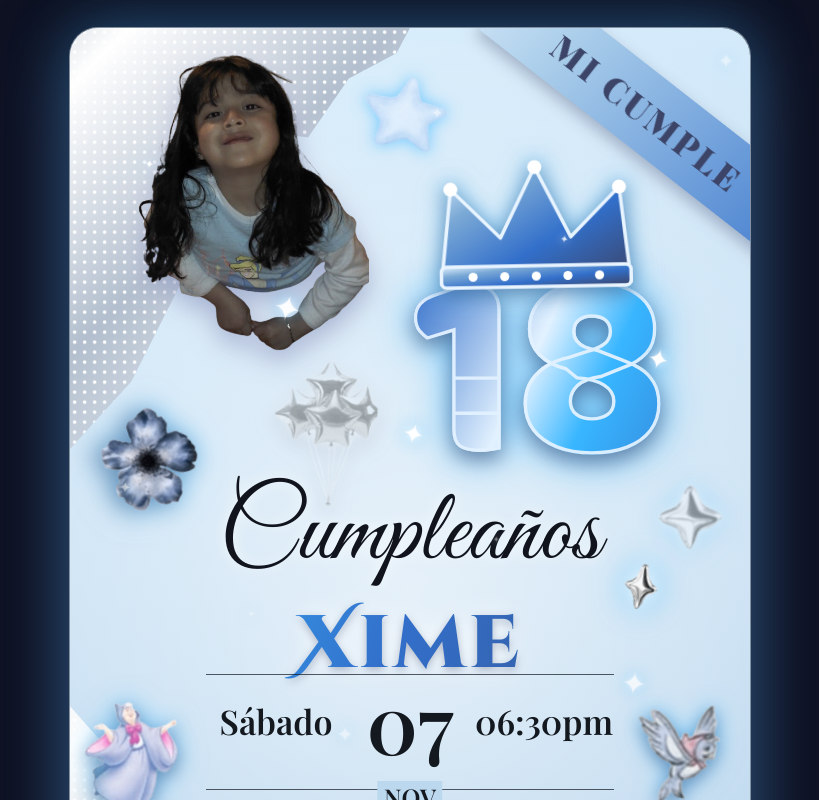
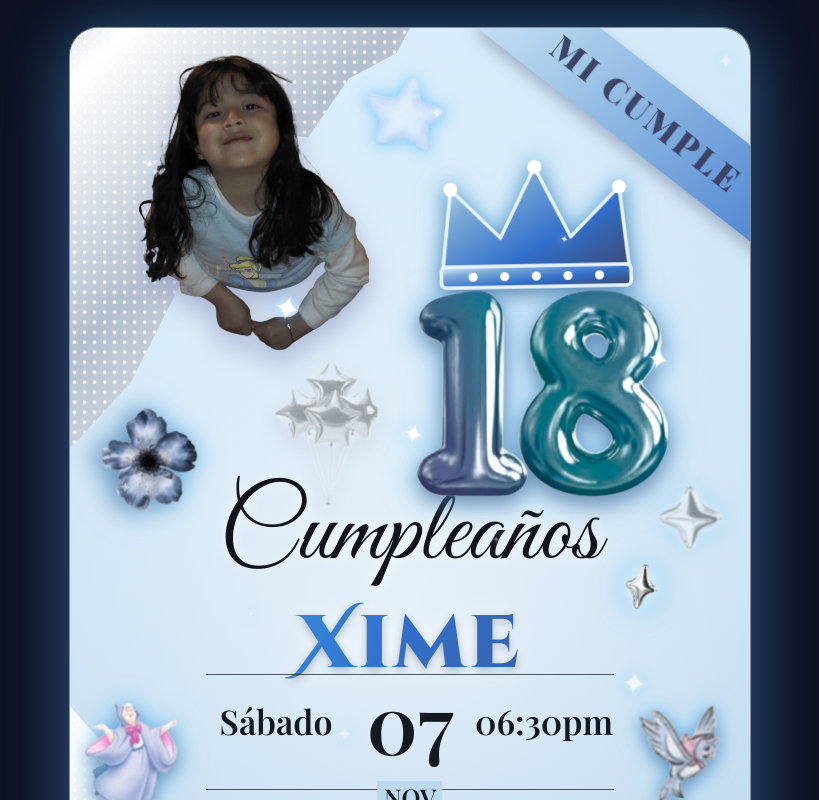
Before and after one commit to ulisesurbina/invitacion, a React (Vite) app: page / in a window 1280 px wide. Shown: the top 800 px of the page, without its empty margins (230-1049 px from the left). Built offline with nearby package versions, Linux system fonts and the light colour scheme.

Commit message:
first commit

```diff
--- a/src/main.jsx
+++ b/src/main.jsx
@@ -118,7 +118,8 @@ function App() {
 
           <Crown className="a crown" />
           <Heart className="a heart" />
-          <div className="age" aria-label={`${EVENT.age} años`}>{EVENT.age}</div>
+          {/* <div className="age" aria-label={`${EVENT.age} años`}>{EVENT.age}</div> */}
+          <img className="age-img" src="/18.png" alt={`${EVENT.age} años`} draggable="false" />
 
           <p className="script-title">{EVENT.title}</p>
           <h1>{EVENT.name}</h1>
--- a/src/styles.css
+++ b/src/styles.css
@@ -1294,3 +1294,33 @@ h1 {
     glint 4.5s linear infinite,
     pulse 3.5s ease-in-out infinite;
 }
+
+/* Número 18 como imagen */
+.age-img {
+  left: 51%;
+  top: 22.5%;
+  width: 37%;
+  height: auto;
+  max-width: none;
+  z-index: 3;
+  pointer-events: none;
+  -webkit-user-select: none;
+  user-select: none;
+  -webkit-user-drag: none;
+  filter: drop-shadow(0 1.2cqw 1.5cqw rgba(60, 68, 104, 0.5))
+    drop-shadow(0 0 3cqw rgba(56, 182, 255, 0.7));
+  animation:
+    floatY 5s ease-in-out infinite,
+    ageGlow 3s ease-in-out infinite;
+}
+@keyframes ageGlow {
+  0%,
+  100% {
+    filter: drop-shadow(0 1.2cqw 1.5cqw rgba(60, 68, 104, 0.5))
+      drop-shadow(0 0 2cqw rgba(56, 182, 255, 0.5)) brightness(1);
+  }
+  50% {
+    filter: drop-shadow(0 1.2cqw 1.5cqw rgba(60, 68, 104, 0.5))
+      drop-shadow(0 0 4.5cqw rgba(56, 182, 255, 0.95)) brightness(1.12);
+  }
+}
```
Also changed, not shown: public/18.png (added).
